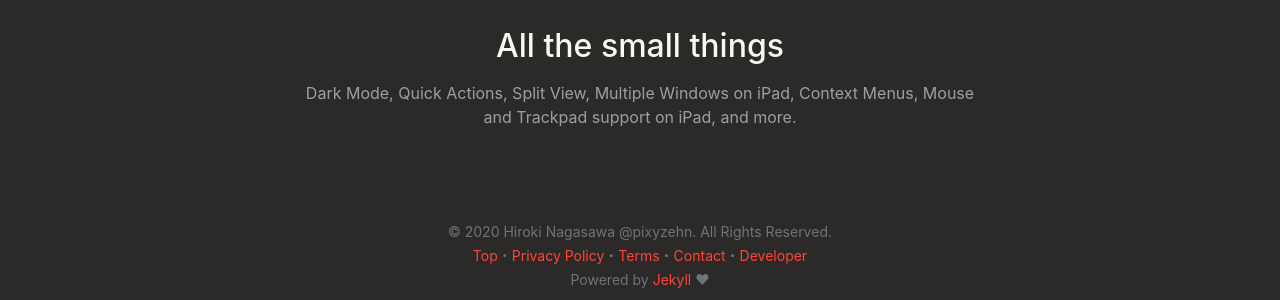
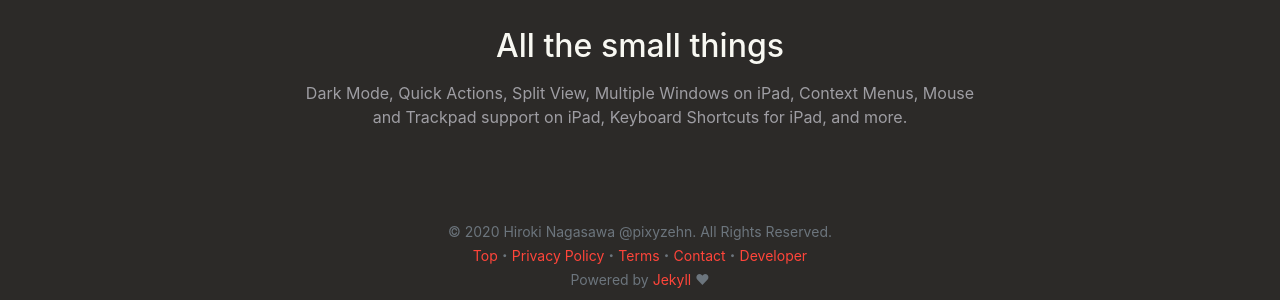
Before and after one commit to pixyzehn/pixyzehn.com, a Jekyll site: the page built from pages/expenses/expenses.md, in a window 1280 px wide. Shown: the part 1470-1770 px from the top of the page. Built offline with Jekyll 4.4.1, drawn with Linux system fonts in a browser that asks for light colours; nearby versions of some CDN libraries; library files that are not in the unit come from our copies.

Commit message:
Update desc

```diff
--- a/_includes/expenses/expenses.html
+++ b/_includes/expenses/expenses.html
@@ -57,7 +57,7 @@
     <div class="row">
         <div class="col">
             <h2>All the small things</h2>
-            <p>Dark Mode, Quick Actions, Split View, Multiple Windows on iPad, Context Menus, Mouse and Trackpad support on iPad, and more.</p>
+            <p>Dark Mode, Quick Actions, Split View, Multiple Windows on iPad, Context Menus, Mouse and Trackpad support on iPad, Keyboard Shortcuts for iPad, and more.</p>
         </div>
     </div>
 </div>
```
